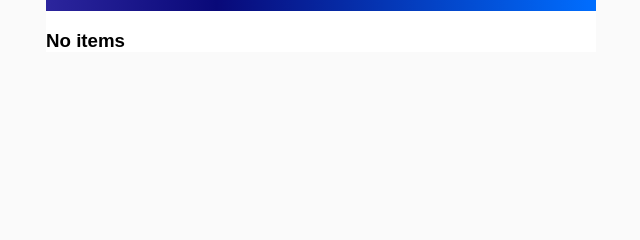
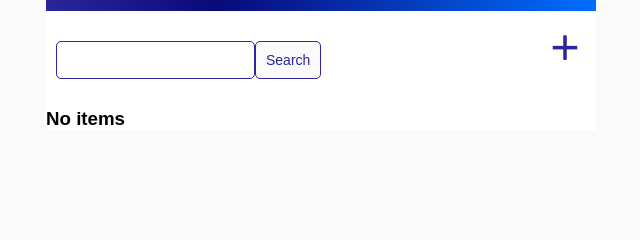
Before and after one commit to SandiStokanovicc/Todos_app, a Django app: template base/templates/base/task_list.html in a window 1280 px wide. Shown: the part 169-409 px from the top of the page, without its empty margins (319-959 px from the left). Run offline with Django 3.2, Linux system fonts and the light colour scheme; the template is opened without the code that fills it, so the values that code supplies are empty.

Commit message:
Styling is finished

```diff
--- a/base/static/css/styles.css
+++ b/base/static/css/styles.css
@@ -41,7 +41,7 @@ a, p {
     overflow: hidden;
 }
 
-.task-title {
+ .task-title {
     display: flex;
     padding: 20px;
 }
@@ -49,7 +49,8 @@ a, p {
 .task-title a {
     text-decoration: none;
     color: #4b5156;
-    margin-left: 10px;
+    margin-left: 30px;
+    white-space: nowrap
 }
 
 .task-complete-icon {
@@ -74,3 +75,46 @@ a, p {
     line-height: 0;
     padding: 20px 0px;
 }
+
+#search-add-wrapper {
+    display:flex;
+    justify-content: space-between;
+    align-items: center;
+    padding: 10px;
+}
+
+#add-link {
+    color: rgb(44,37,157);
+    text-decoration: none;
+    font-size: 42px;
+    /* text-shadow: 1px 1px #000; */
+}
+
+input[type="text"],
+input[type="password"],
+textarea {
+    border: 1px solid rgb(44,37,157);
+    border-radius: 5px;
+    padding: 10px;
+    width: 90%;
+}
+
+label{
+    padding-top: 10px !important;
+    display: block;
+}
+
+.button {
+    border: 1px solid rgb(44,37,157);
+    background-color: #FAFAFA;
+    color: rgb(44,37,157);
+    padding: 10px;
+    font-size: 14px;
+    border-radius: 5px;
+    cursor: pointer;
+    text-decoration: none;
+}
+
+.card-body{
+    padding: 20px;
+}
--- a/base/templates/base/main.html
+++ b/base/templates/base/main.html
@@ -10,6 +10,7 @@
     <link rel="preconnect" href="https://fonts.gstatic.com" crossorigin>
     <link href="https://fonts.googleapis.com/css2?family=Roboto+Mono:wght@200&display=swap" rel="stylesheet">
     <link rel="stylesheet" type="text/css" href="{% static 'css/styles.css' %}"/>
+    <link href='https://unpkg.com/boxicons@2.1.2/css/boxicons.min.css' rel='stylesheet'>
     <title>To do list</title>
 </head>
 <body>
--- a/base/templates/base/task_list.html
+++ b/base/templates/base/task_list.html
@@ -17,7 +17,13 @@
 
     </div>
 
-
+<div id="search-add-wrapper">
+    <form method="GET" style="margin-top: 20px; display:flex;">
+        <input type="text" name="search-area" value="{{ search_input}}">
+        <input type="submit" class="button" value="Search">
+    </form>
+    <a id="add-link" href="{% url 'create-task'%}"><i class='bx bx-plus add-link'></i></a>
+</div>
 
 
 
```
Also changed, not shown: base/templates/base/login.html (+8 -1 lines), base/templates/base/register.html (+16 -7 lines), base/templates/base/task_confirm_delete.html (+11 -6 lines), base/templates/base/task_form.html (+11 -7 lines), db.sqlite3. Lines whose indentation alone changed are shown as unchanged.
